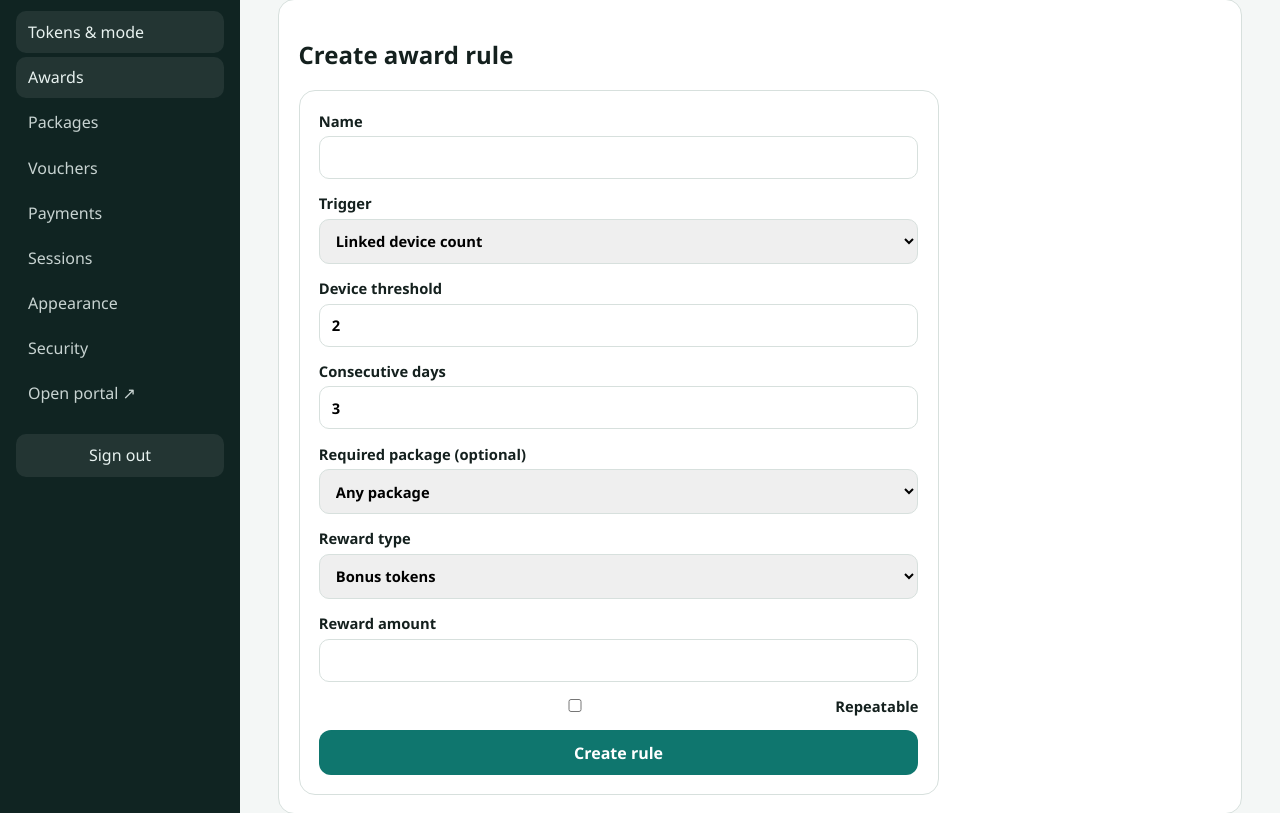
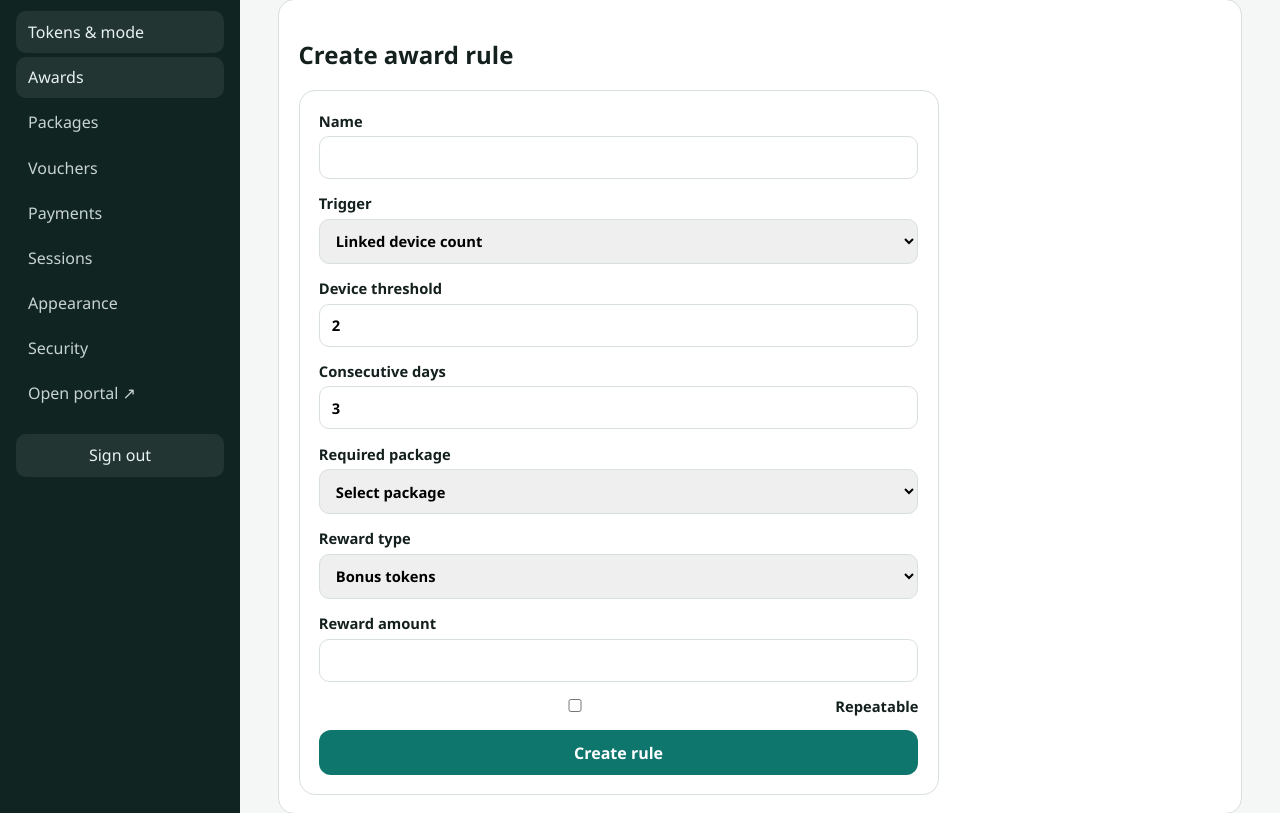
Before and after one commit to perfectperrito5-art/perfect-portal, a Flask app: page /admin/awards in a window 1280 px wide. Shown: the part 150-963 px from the top of the page. Run offline with Flask 3, Linux system fonts and the light colour scheme; a user stored in the database is signed in; data comes from the database, SQL or seed files in the repository; data that the repository does not hold is empty; some libraries are stand-ins or nearby versions.

Commit message:
Make the required package explicit for consecutive-purchase award rules

```diff
--- a/app/templates/admin/awards.html
+++ b/app/templates/admin/awards.html
@@ -10,7 +10,7 @@
     <label>Trigger<select name="rule_type"><option value="device_count">Linked device count</option><option value="consecutive_package_days">Consecutive package days</option></select></label>
     <label>Device threshold<input name="device_count" type="number" min="1" value="2"></label>
     <label>Consecutive days<input name="consecutive_days" type="number" min="2" value="3"></label>
-    <label>Required package (optional)<select name="package_id"><option value="">Any package</option>{% for p in packages %}<option value="{{ p.id }}">{{ p.name }}</option>{% endfor %}</select></label>
+    <label>Required package<select name="package_id" required><option value="">Select package</option>{% for p in packages %}<option value="{{ p.id }}">{{ p.name }}</option>{% endfor %}</select></label>
     <label>Reward type<select name="reward_type"><option value="tokens">Bonus tokens</option><option value="minutes">Additional internet minutes</option></select></label>
     <label>Reward amount<input name="reward_amount" type="number" min="1" required></label>
     <label class="check"><input type="checkbox" name="repeatable" value="1"> Repeatable</label>
@@ -24,7 +24,7 @@
 <label>Name<input name="name" value="{{ rule.name }}" maxlength="100" required></label>
 <label>Trigger<select name="rule_type"><option value="device_count" {% if rule.rule_type == 'device_count' %}selected{% endif %}>Linked device count</option><option value="consecutive_package_days" {% if rule.rule_type == 'consecutive_package_days' %}selected{% endif %}>Consecutive package days</option></select></label>
 <label>Device threshold<input name="device_count" type="number" min="1" value="{{ rule.form_criteria.get('device_count', 2) }}"></label><label>Consecutive days<input name="consecutive_days" type="number" min="2" value="{{ rule.form_criteria.get('consecutive_days', 3) }}"></label>
-<label>Required package<select name="package_id"><option value="">Any package</option>{% for p in packages %}<option value="{{ p.id }}" {% if rule.form_criteria.get('package_id')|string == p.id|string %}selected{% endif %}>{{ p.name }}</option>{% endfor %}</select></label>
+<label>Required package<select name="package_id" required><option value="">Select package</option>{% for p in packages %}<option value="{{ p.id }}" {% if rule.form_criteria.get('package_id')|string == p.id|string %}selected{% endif %}>{{ p.name }}</option>{% endfor %}</select></label>
 <label>Reward type<select name="reward_type"><option value="tokens" {% if rule.reward_type == 'tokens' %}selected{% endif %}>Bonus tokens</option><option value="minutes" {% if rule.reward_type == 'minutes' %}selected{% endif %}>Internet minutes</option></select></label>
 <label>Reward amount<input name="reward_amount" type="number" min="1" value="{{ rule.reward_amount }}" required></label><label class="check"><input type="checkbox" name="repeatable" value="1" {% if rule.repeatable %}checked{% endif %}> Repeatable</label><button class="btn">Save changes</button></form></details>
 <form method="post"><input type="hidden" name="csrf_token" value="{{ csrf_token() }}"><input type="hidden" name="action" value="delete"><input type="hidden" name="rule_id" value="{{ rule.id }}"><button class="linkish">Archive</button></form>{% endif %}</td></tr>{% else %}<tr><td colspan="5">No award rules configured.</td></tr>{% endfor %}
```
